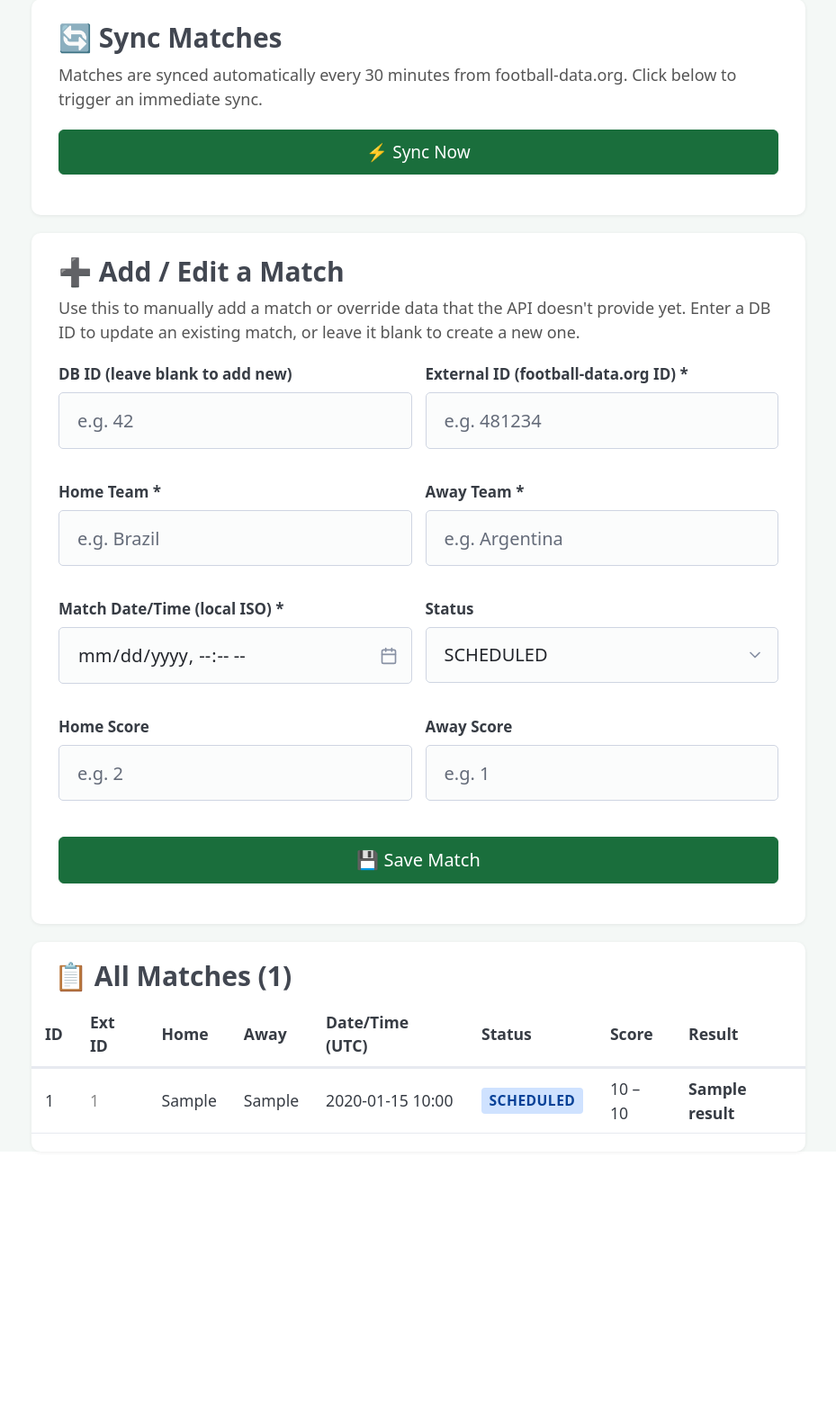
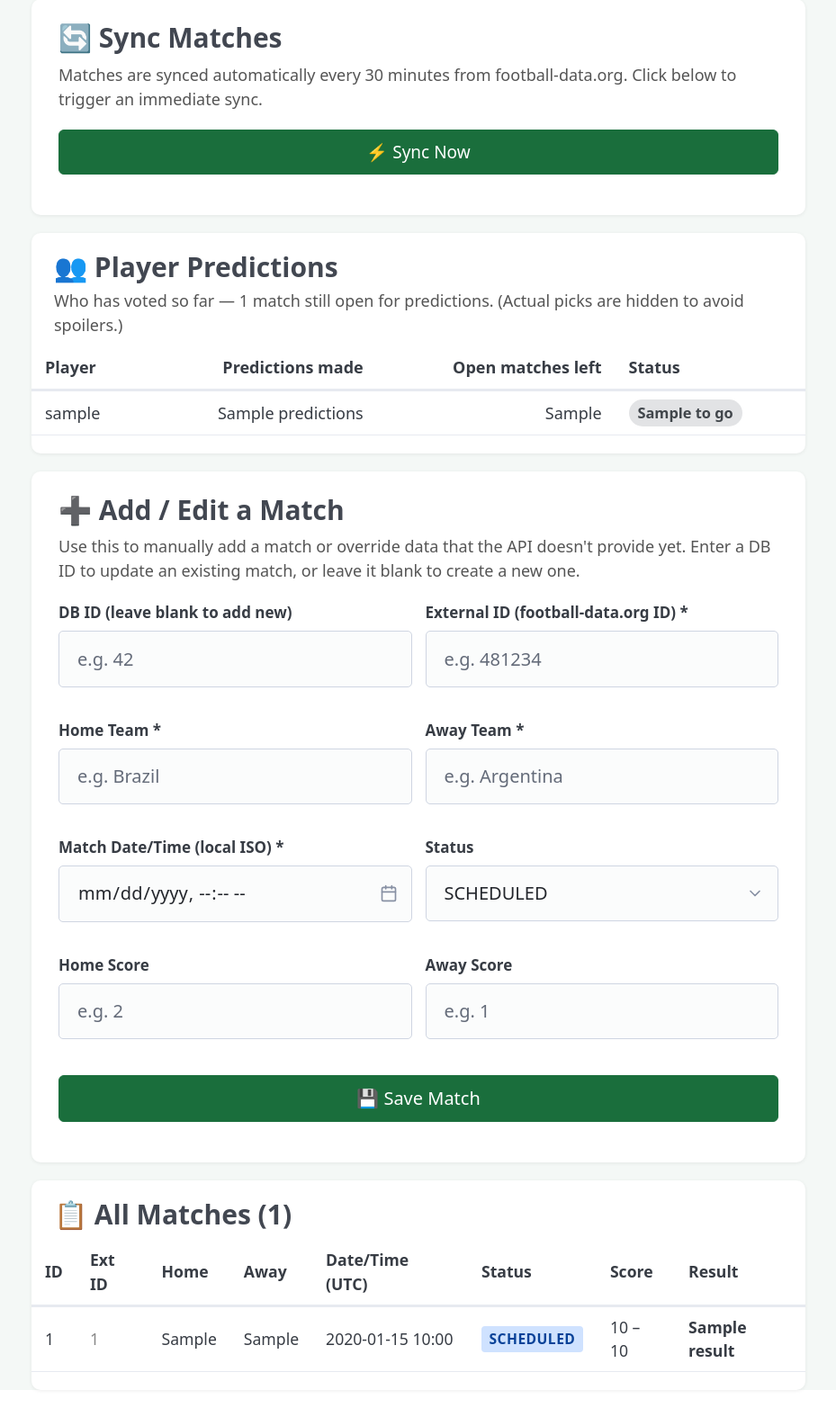
Before and after one commit to violinyanev/soccer-game, a FastAPI app: template app/templates/admin.html in a window 1280 px wide. Shown: the part 91-1676 px from the top of the page at 90% size, without its empty margins (175-1104 px from the left). Before the commit the page ends 1371 px from the top, so only its background shows below. Run offline with FastAPI, Linux system fonts and the light colour scheme; the template is opened without the code that fills it: most values are stand-ins (such as "Sample title", 1, 10 or a date in 2020); parts of the project's set-up code (start-up, migrations or seed data) failed here and were passed over; some libraries are stand-ins or nearby versions.

Commit message:
Show player participation in the admin panel
Add a "Player Predictions" card to the admin page listing every player with
how many predictions they have made and how many still-open (SCHEDULED)
matches they have left, plus a status chip (Not voted / N to go / All done).
Actual picks are deliberately not shown, to avoid spoiling the pool.

admin_get aggregates prediction counts per user (total and over open matches)
and passes them to the template.

Co-Authored-By: Claude Opus 4.8 <noreply@anthropic.com>

```diff
--- a/app/templates/admin.html
+++ b/app/templates/admin.html
@@ -21,6 +21,47 @@
       ⚡ Sync Now
     </button>
   </form>
+</div>
+
+<!-- Player Participation -->
+<div class="card" style="padding:0; overflow:hidden;">
+  <div style="padding:1rem 1.25rem 0.5rem;">
+    <h3 style="margin:0;">👥 Player Predictions</h3>
+    <p style="color:#555; margin:0.35rem 0 0; font-size:0.9rem;">
+      Who has voted so far — {{ scheduled_count }} match{{ "es" if scheduled_count != 1 else "" }}
+      still open for predictions. (Actual picks are hidden to avoid spoilers.)
+    </p>
+  </div>
+  <div style="overflow-x:auto;">
+    <table style="width:100%; border-collapse:collapse; font-size:0.9rem;">
+      <thead>
+        <tr style="background:#1a6e3c; color:#fff;">
+          <th style="padding:0.5rem 0.75rem; text-align:left;">Player</th>
+          <th style="padding:0.5rem 0.75rem; text-align:right;">Predictions made</th>
+          <th style="padding:0.5rem 0.75rem; text-align:right;">Open matches left</th>
+          <th style="padding:0.5rem 0.75rem; text-align:left;">Status</th>
+        </tr>
+      </thead>
+      <tbody>
+        {% for p in participation %}
+        <tr style="{% if loop.index is even %}background:#f4f8f6;{% endif %}">
+          <td style="padding:0.45rem 0.75rem;">{{ p.username }}</td>
+          <td style="padding:0.45rem 0.75rem; text-align:right;">{{ p.predictions }}</td>
+          <td style="padding:0.45rem 0.75rem; text-align:right;">{{ p.open_remaining }}</td>
+          <td style="padding:0.45rem 0.75rem;">
+            {% if p.predictions == 0 %}
+              <span class="points-chip zero">Not voted</span>
+            {% elif p.open_remaining == 0 %}
+              <span class="points-chip earned">All done ✓</span>
+            {% else %}
+              <span class="points-chip pending">{{ p.open_remaining }} to go</span>
+            {% endif %}
+          </td>
+        </tr>
+        {% endfor %}
+      </tbody>
+    </table>
+  </div>
 </div>
 
 <!-- Manual Match Add/Edit -->
```
Also changed, not shown: app/routers/admin.py (+32 -0 lines).
